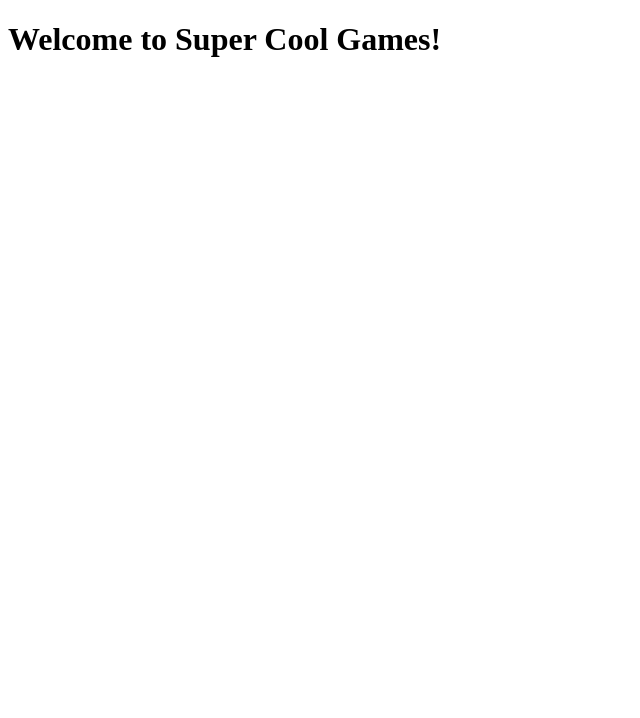
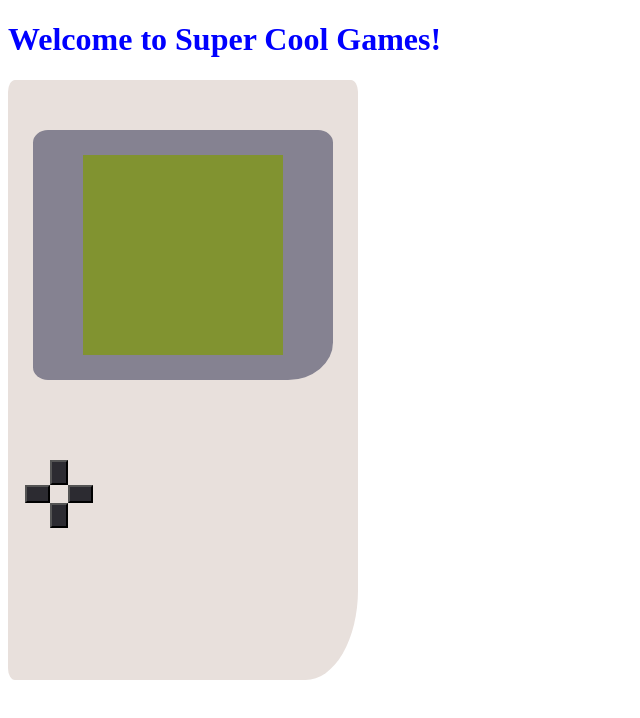
Before and after one commit to XXLZopes/games, a plain HTML site: page index.html in a window 1280 px wide. Shown: the whole page, without its empty margins (0-640 px from the left). Drawn offline with Linux system fonts and the light colour scheme.

Commit message:
created body of gameboy

```diff
--- a/assets/css/style.css
+++ b/assets/css/style.css
@@ -0,0 +1,66 @@
+#body {
+    background-color: rgb(232, 224, 220);
+    width: 350px;
+    height: 600px;
+    border-radius: 2%;
+    border-bottom-right-radius: 15%;
+    display: flex;
+    justify-content: center;
+
+}
+#screen-border {
+    background-color: rgb(133,130,145);
+    border-radius: 5%;
+    border-bottom-right-radius: 15%;
+    width: 300px;
+    height: 250px;
+    margin-top: 50px;
+    display: flex;
+    justify-content: center;
+    align-items: center;
+
+}
+#screen {
+    background-color: rgb(129, 147, 48);
+    width: 200px;
+    height: 200px;
+}
+
+#button-container {
+display: flex;
+position: absolute;
+top: 460px;
+left: 25px;
+justify-content: flex-end;
+align-items: flex-end;
+width:fit-content;
+height: 68px;
+}
+
+.moving-button-color {
+background-color: rgb(44, 43, 49);
+}
+
+#button-up {
+    height:25px;
+    width: 18px;
+    align-self: flex-start;
+    position: fixed;
+    left: 50px;
+}
+#button-down {
+    height:25px;
+    width: 18px;
+    align-self: flex-end;
+}
+#button-left {
+    width: 25px;
+    height: 18px;
+    align-self: center;
+}
+#button-right {
+    width: 25px;
+    height: 18px;
+    align-self: center;
+
+}
--- a/assets/js/index.js
+++ b/assets/js/index.js
@@ -0,0 +1,17 @@
+let colorChanging = document.querySelector(".color-changing");
+
+
+let colors = ["#FF0000", "#FFA500", "#EAE300", "#008000", "#0000FF", "#7F00FF"];
+//              red        orange     yellow      green     blue        purple
+
+i = 0;
+
+let changeColor = () => {
+    colorChanging.style.color=colors[i];
+    i++
+    if (i == colors.length) {
+        i=0
+    }
+}
+
+setInterval(changeColor, 1000)
--- a/index.html
+++ b/index.html
@@ -8,7 +8,23 @@
     <title>Games</title>
 </head>
 <body>
-    <h1>Welcome to Super Cool Games!</h1>
+    <h1 class="color-changing">Welcome to Super Cool Games!</h1>
+    <div id="body">
+        <div id="screen-border">
+            <div id="screen">
+            </div>
+        </div>
+        <div id="button-container">
+
+            <button class = "moving-button-color" id="button-left"></button>
+
+            <button class = "moving-button-color" id="button-down"></button>
+
+            <button class = "moving-button-color" id="button-right"></button>
+
+            <button class = "moving-button-color" id="button-up"></button>
+        </div>
+    </div>
 </body>
 <script src="./assets/js/index.js"></script>
 </html>
```
